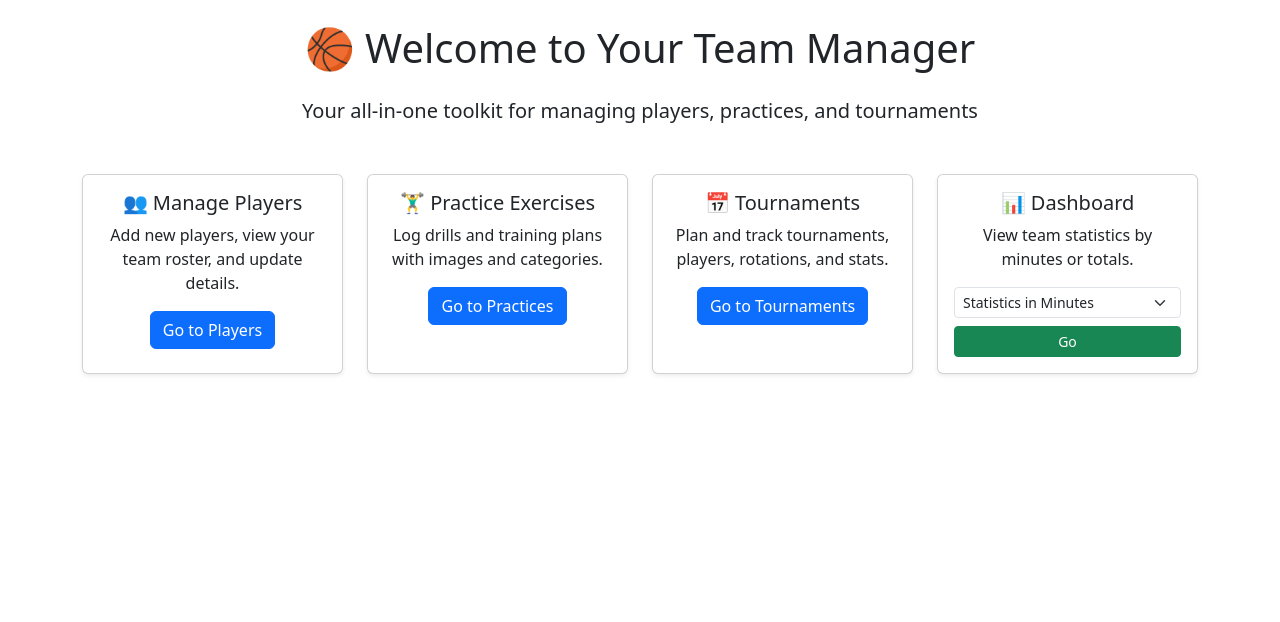
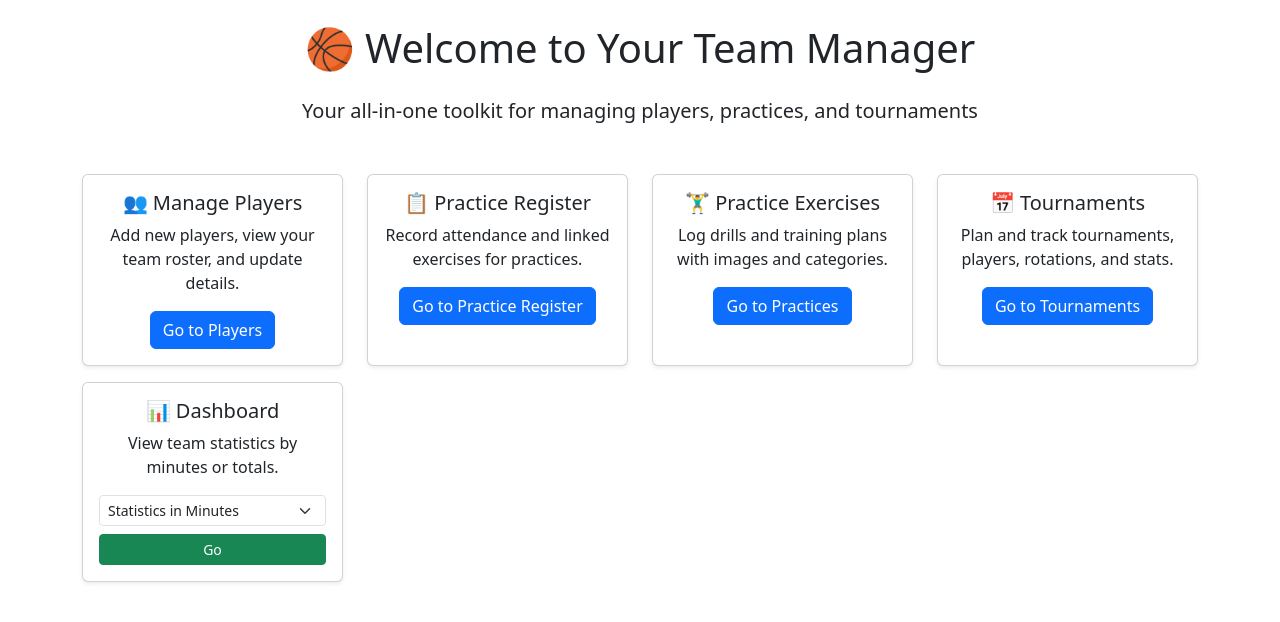
Before and after one commit to mfreitas64/team-manager, a Flask app: page / in a window 1280 px wide. Shown: the part 56-678 px from the top of the page. Run offline with Flask 3, Linux system fonts and the light colour scheme.

Commit message:
Add Practice Register card to homepage

```diff
--- a/templates/index.html
+++ b/templates/index.html
@@ -32,6 +32,16 @@
           <h5 class="card-title">👥 Manage Players</h5>
           <p class="card-text">Add new players, view your team roster, and update details.</p>
           <a href="/players" class="btn btn-primary">Go to Players</a>
+        </div>
+      </div>
+    </div>
+
+    <div class="col-md-3 mb-3">
+      <div class="card shadow-sm h-100">
+        <div class="card-body">
+          <h5 class="card-title">📋 Practice Register</h5>
+          <p class="card-text">Record attendance and linked exercises for practices.</p>
+          <a href="/practice-register" class="btn btn-primary">Go to Practice Register</a>
         </div>
       </div>
     </div>
```
